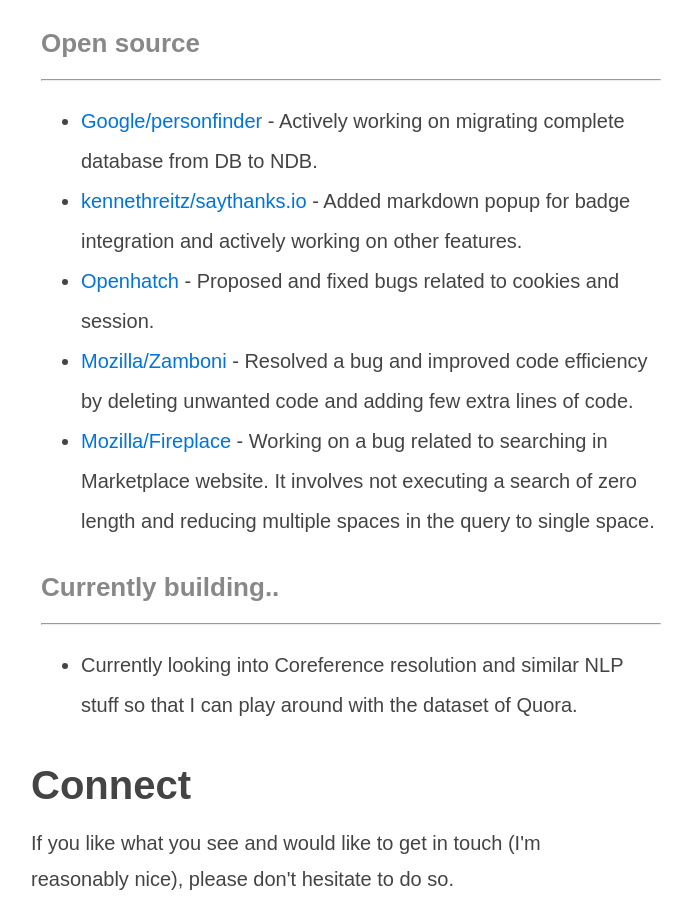
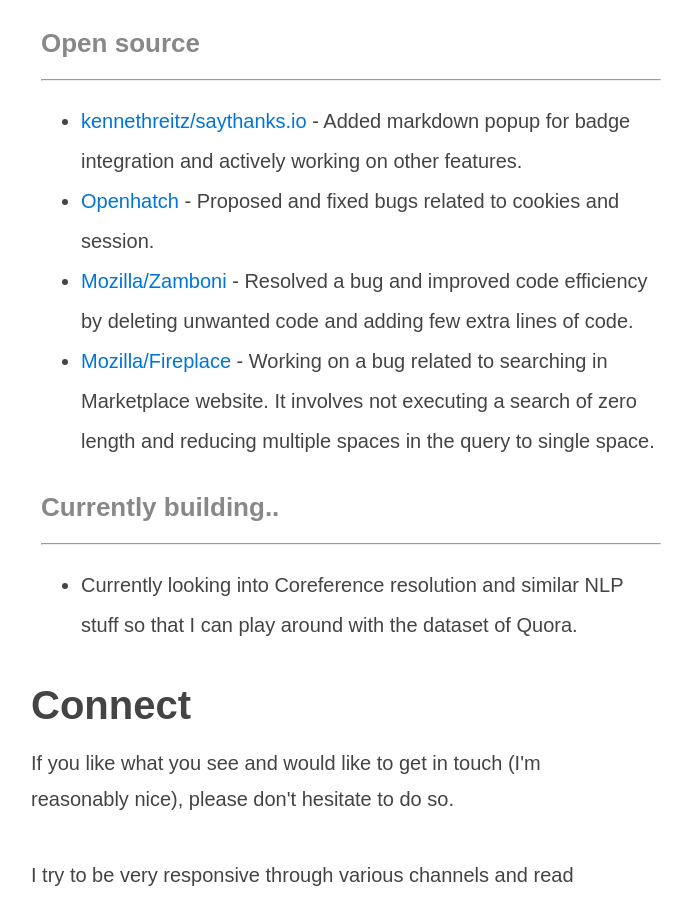
Before and after one commit to waseem18/mygithubpage, a website: page index.html in a window 1280 px wide. Shown: the part 1490-2391 px from the top of the page, without its empty margins (309-1001 px from the left). Drawn offline with Linux system fonts and the light colour scheme; a web font is replaced by a local one.

Commit message:
Removed a project

```diff
--- a/index.html
+++ b/index.html
@@ -52,7 +52,6 @@
             <h3>Open source</h3>
             <hr/>
             <ul>
-                <li><a href="https://github.com/google/personfinder/issues/346">Google/personfinder</a> - Actively working on migrating complete database from DB to NDB.</li>
                 <li><a href="https://github.com/kennethreitz/saythanks.io/pulls?q=is%3Apr+author%3Awaseem18+is%3Aclosed">kennethreitz/saythanks.io</a> - Added markdown popup for badge integration and actively working on other features.</li>
                 <li><a href="https://github.com/openhatch/oh-mainline/pulls?utf8=%E2%9C%93&q=is%3Apr%20is%3Aclosed%20waseem18" target="_blank">Openhatch</a> - Proposed and fixed bugs related to cookies and session.</li>
                 <li><a href="https://github.com/mozilla/zamboni/pulls?utf8=%E2%9C%93&q=is%3Apr%20is%3Aclosed%20waseem18" target="_blank">Mozilla/Zamboni</a> - Resolved a bug and improved code efficiency by deleting unwanted code and adding few extra lines of code.</li>
```
